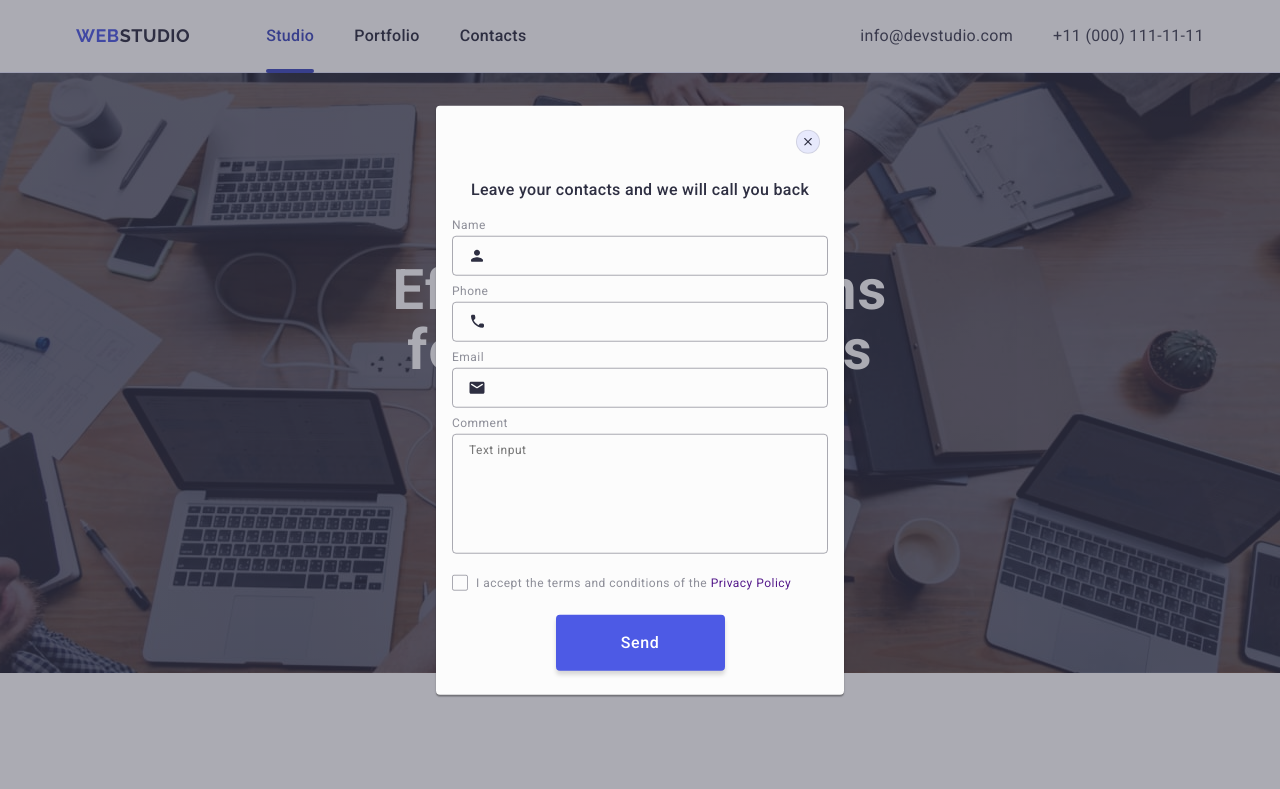
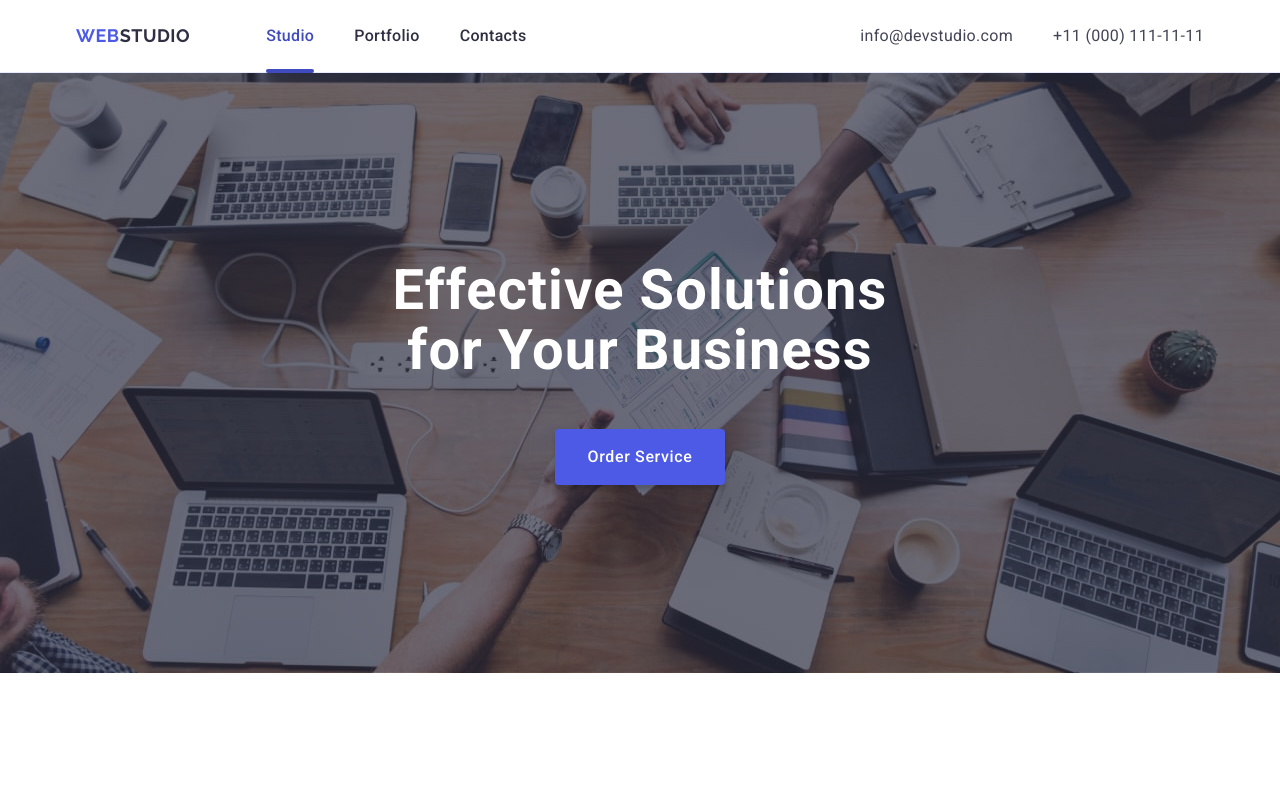
Before and after one commit to VitaliiBarabash1990/goit-markup-hw-06, a plain HTML site: page index.html in a window 1280 px wide. Shown: the top 789 px of the page. Drawn offline with nearby package versions, Linux system fonts and the light colour scheme.

Commit message:
markup_06

```diff
--- a/css/styles.css
+++ b/css/styles.css
@@ -906,11 +906,6 @@ img {
   transition: opacity 250ms cubic-bezier(0.4, 0, 0.2, 1),
     visibility 250ms cubic-bezier(0.4, 0, 0.2, 1);
 }
-.backdrop.is-open {
-  opacity: 1;
-  pointer-events: auto;
-  visibility: visible;
-}
 .is-open {
   opacity: 1;
   pointer-events: auto;
--- a/index.html
+++ b/index.html
@@ -761,7 +761,7 @@
         </div>
       </div>
     </footer>
-    <div class="backdrop is-open">
+    <div class="backdrop">
       <div class="modal">
         <button class="modal-button" type="button">
           <svg class="modal-icon" width="8" height="8">
```
